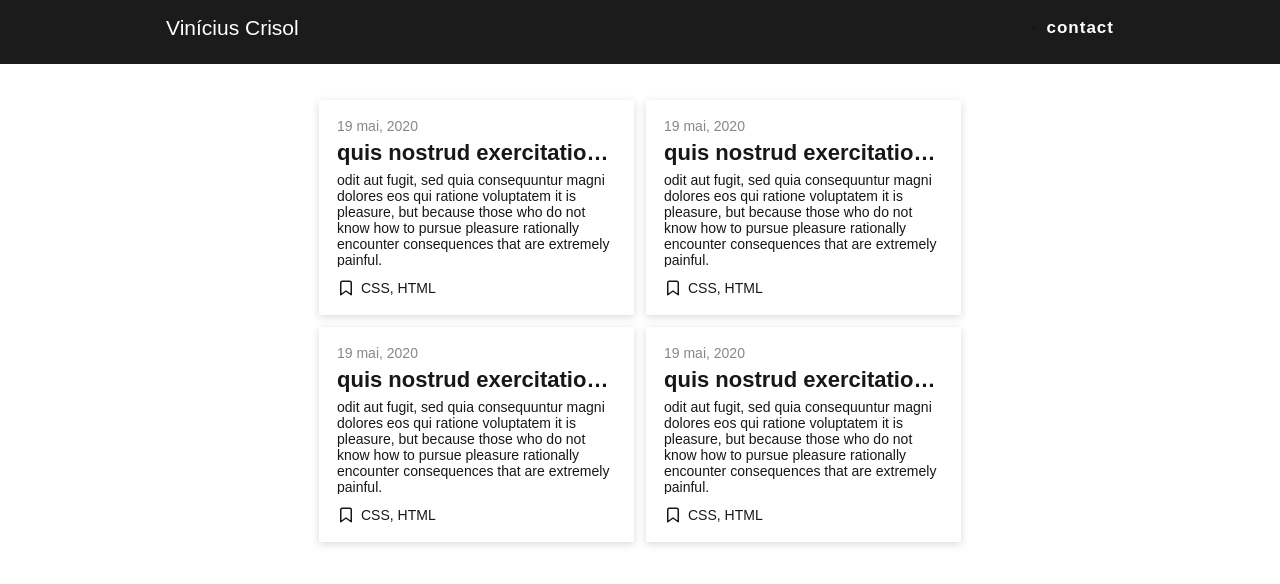
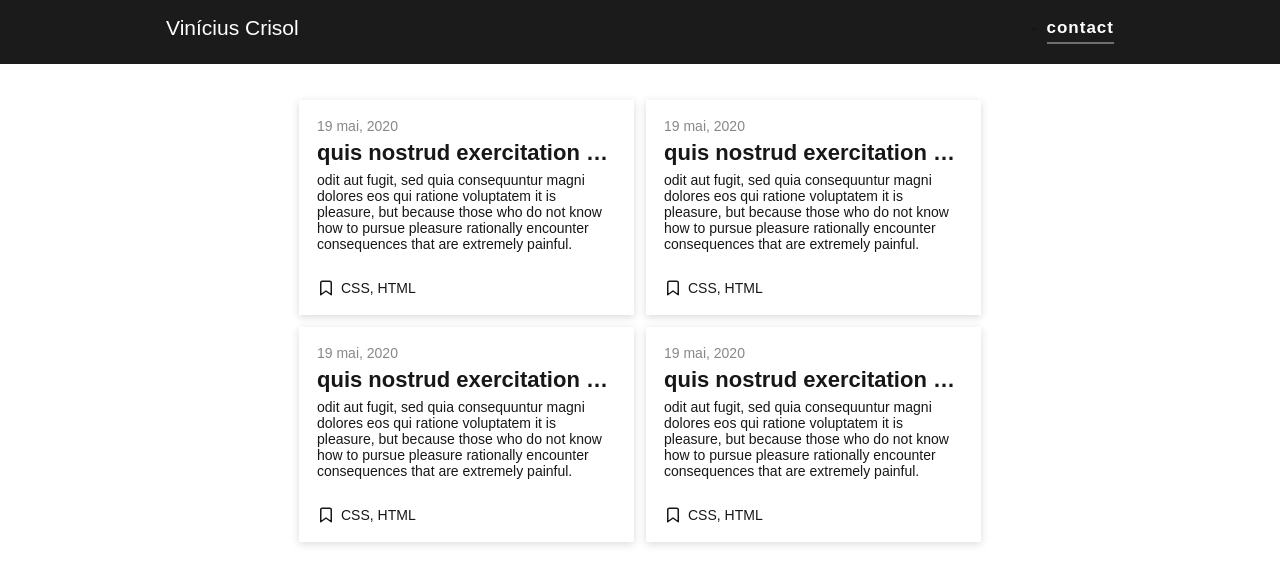
Before and after one commit to ViniciusCrisol/blog-nextJs, a Next.js app: page / in a window 1280 px wide. Shown: the top 584 px of the page. Built offline with nearby package versions, Linux system fonts and the light colour scheme.

Commit message:
Fixed posts style

```diff
--- a/pages/index.js
+++ b/pages/index.js
@@ -1,5 +1,3 @@
-import Link from 'next/link';
-
 import Layout from '../src/layout';
 import Spotlight from '../src/components/Spotlight';
 
--- a/src/components/SpotlightPost/styles.js
+++ b/src/components/SpotlightPost/styles.js
@@ -1,10 +1,10 @@
 import styled from 'styled-components';
 
 export const Container = styled.div`
-  max-width: 315px;
+  max-width: 335px;
   max-height: 255px;
 
-  box-shadow: rgba(0, 0, 0, 0.15) 0px 2px 8px;
+  box-shadow: 0px 2px 8px rgba(0, 0, 0, 0.15);
   padding: 18px;
   margin: 6px;
 
@@ -39,4 +39,11 @@ export const Container = styled.div`
       margin-right: 6px;
     }
   }
+
+  transition: 200ms;
+
+  :hover {
+    box-shadow: 0px 0px 5px var(--main-opacity);
+    transform: scale(1.02);
+  }
 `;
--- a/src/layout/Header/styles.js
+++ b/src/layout/Header/styles.js
@@ -29,13 +29,12 @@ export const Container = styled.header`
       font-weight: 600;
       letter-spacing: 1px;
 
-      border-bottom: 2px solid transparent;
+      border-bottom: 2px solid var(--opacity-gray);
       padding-bottom: 5px;
 
-      transition: 300ms ease;
+      transition: border-color 300ms;
 
       &:hover {
-        color: var(--opacity-gray);
         border-color: var(--main);
       }
     }
--- a/styles/global.js
+++ b/styles/global.js
@@ -11,6 +11,7 @@ export default createGlobalStyle`
 *:focus{
   outline: 0;
 }
+
 html, body , #root{
   min-height: 100%;
   width: 100%;
@@ -36,6 +37,7 @@ a{
 --background: #fff;
 --text: #171717;
 --main: #09BF97;
+--main-opacity: #09BF9799;
 --dark: #1B1B1B;
 --white: #fff;
 --opacity-gray: #eee6;
```
Also changed, not shown: pages/post.js (+7 -1 lines).
